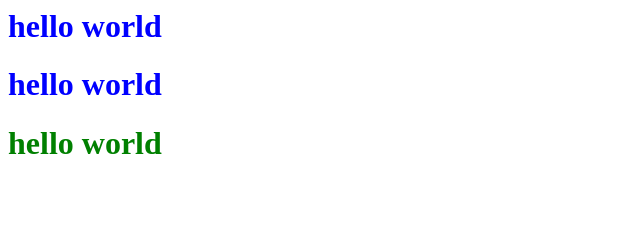
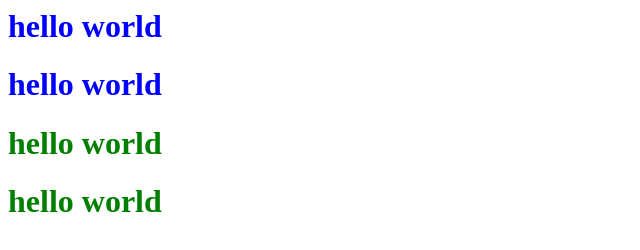
Before and after one commit to makinotakumi/tmp, a plain HTML site: page index.html in a window 1280 px wide. Shown: the whole page, without its empty margins (0-640 px from the left). Drawn offline with Linux system fonts and the light colour scheme.

Commit message:
update
add green

```diff
--- a/index.html
+++ b/index.html
@@ -1,3 +1,4 @@
 <h1 style="color:blue">hello world</h1>
 <h1 style="color:blue">hello world</h1>
 <h1 style="color:green">hello world</h1>
+<h1 style="color:green">hello world</h1>
```
